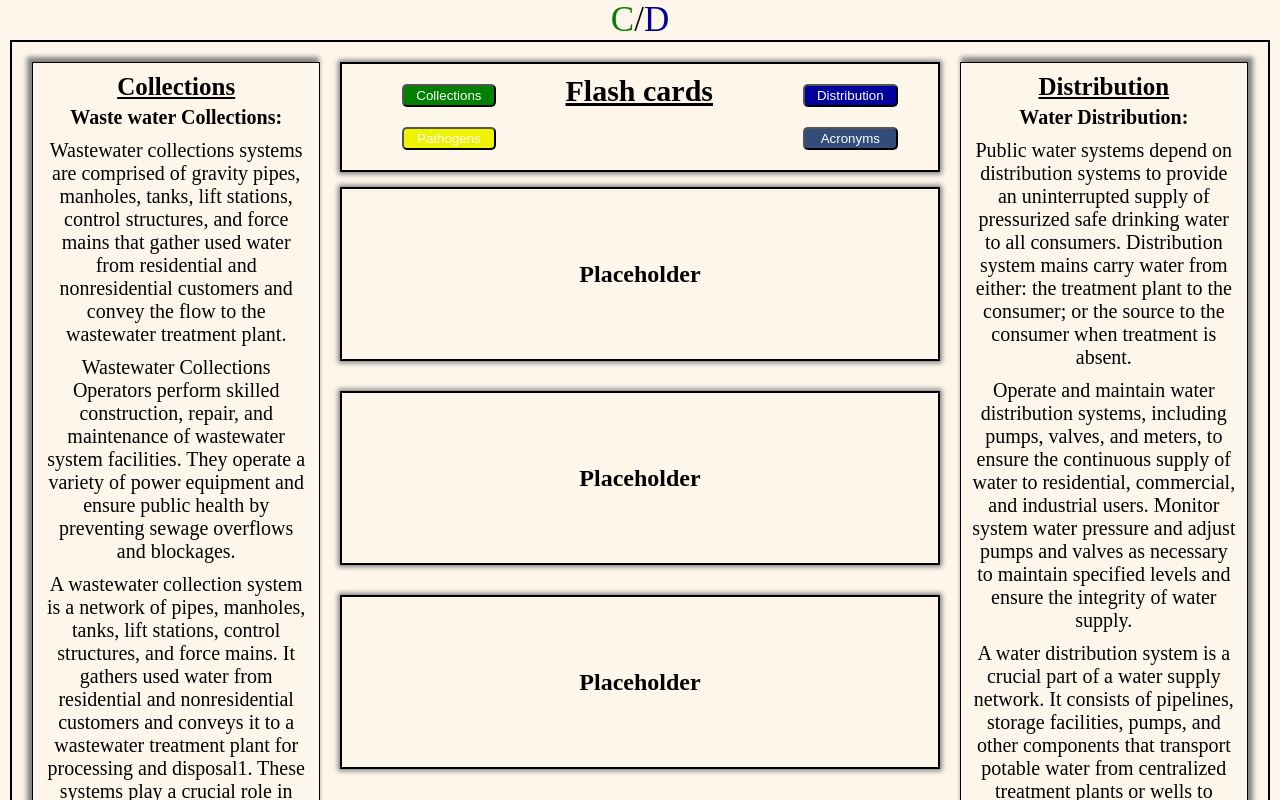
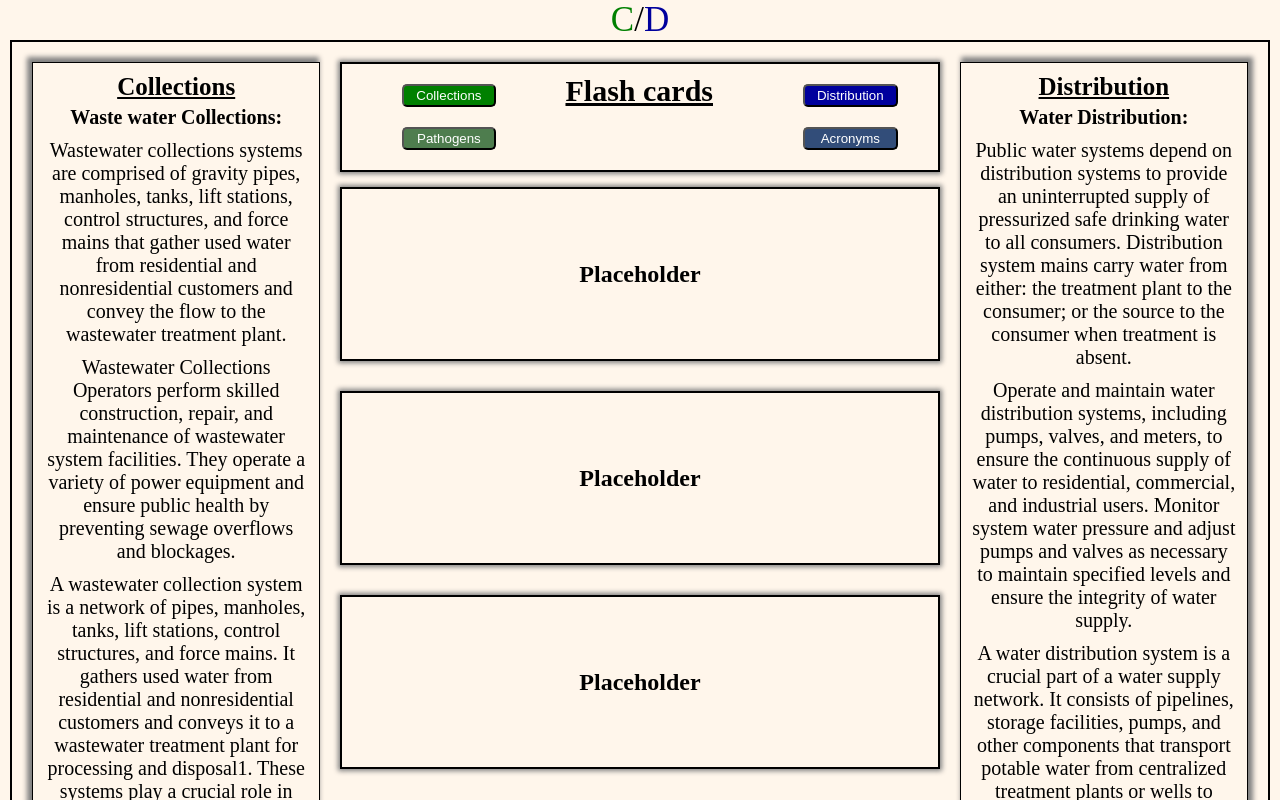
Before and after one commit to jocephuss/CD-FlashCards, a plain HTML site: page index.html in a window 1280 px wide. Shown: the top 800 px of the page. Drawn offline with Linux system fonts and the light colour scheme.

Commit message:
'Adjusted CSS files'

```diff
--- a/assets/CSS/style.css
+++ b/assets/CSS/style.css
@@ -99,7 +99,7 @@ section {
 }
 
 .pathogens {
-  background-color: rgb(238, 243, 0);
+  background-color: rgb(78, 125, 78);
   color: white;
   padding: 2px;
   border-radius: 5px;
```
